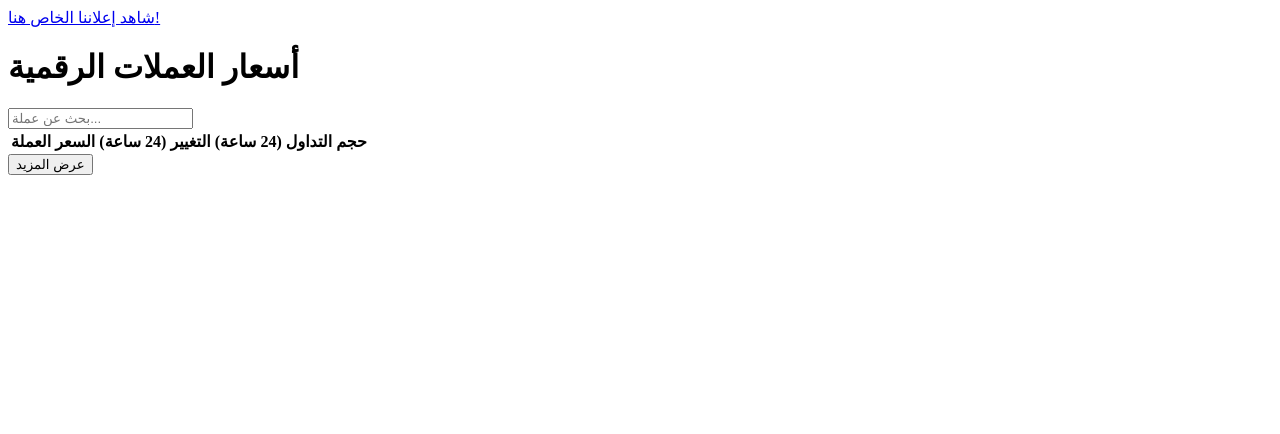
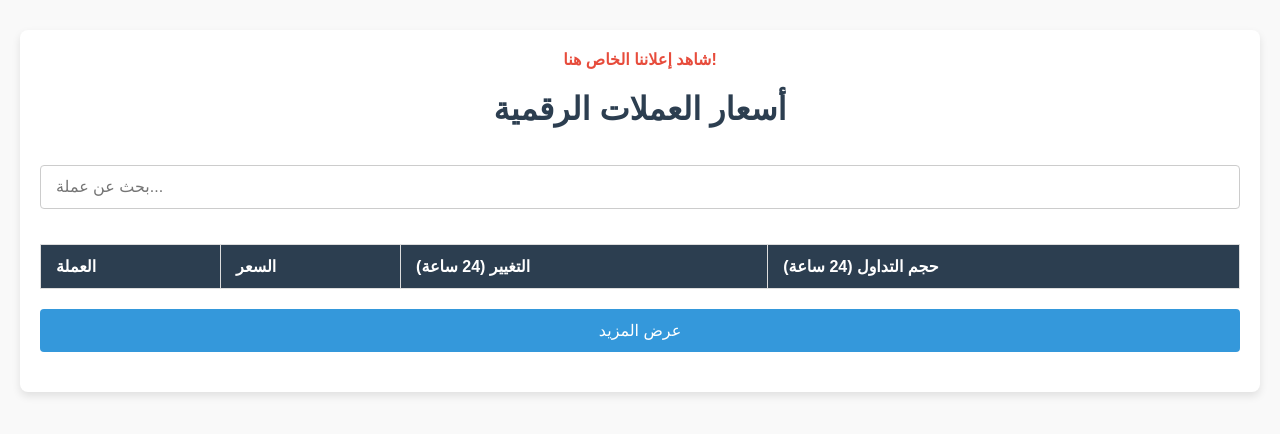
Before and after one commit to bitcoin-bit/Hot, a plain HTML site: page index.html in a window 1280 px wide. Drawn offline with Linux system fonts and the light colour scheme; no server answers.

Commit message:
Update index.html

```diff
--- a/index.html
+++ b/index.html
@@ -6,7 +6,105 @@
     <meta name="monetag" content="2d635d5e39c3e238716bd500277e6df6">
     <title>أسعار العملات الرقمية</title>
     <style>
-        /* يمكنك إضافة تنسيقات CSS هنا */
+        /* تنسيقات الصفحة */
+        body {
+            font-family: 'Arial', sans-serif;
+            background-color: #f9f9f9;
+            margin: 0;
+            padding: 0;
+            color: #333;
+        }
+
+        .container {
+            max-width: 1200px;
+            margin: 30px auto;
+            padding: 20px;
+            background-color: #ffffff;
+            border-radius: 8px;
+            box-shadow: 0 4px 8px rgba(0, 0, 0, 0.1);
+        }
+
+        h1 {
+            text-align: center;
+            color: #2c3e50;
+        }
+
+        input[type="text"] {
+            width: 100%;
+            padding: 12px 15px;
+            margin: 15px 0;
+            border: 1px solid #ccc;
+            border-radius: 4px;
+            box-sizing: border-box;
+            font-size: 16px;
+        }
+
+        input[type="text"]:focus {
+            border-color: #3498db;
+            outline: none;
+            box-shadow: 0 0 5px rgba(52, 152, 219, 0.5);
+        }
+
+        table {
+            width: 100%;
+            border-collapse: collapse;
+            margin-top: 20px;
+        }
+
+        table th, table td {
+            text-align: left;
+            padding: 12px 15px;
+            border: 1px solid #ddd;
+        }
+
+        table th {
+            background-color: #2c3e50;
+            color: white;
+        }
+
+        table tbody tr:nth-child(odd) {
+            background-color: #f2f2f2;
+        }
+
+        table tbody tr:nth-child(even) {
+            background-color: #ffffff;
+        }
+
+        table tbody tr:hover {
+            background-color: #d1ecf1;
+        }
+
+        button {
+            display: block;
+            width: 100%;
+            padding: 12px 15px;
+            margin: 20px 0;
+            background-color: #3498db;
+            color: white;
+            border: none;
+            border-radius: 4px;
+            font-size: 16px;
+            cursor: pointer;
+        }
+
+        button:hover {
+            background-color: #2980b9;
+        }
+
+        .ad {
+            text-align: center;
+            margin-bottom: 20px;
+        }
+
+        .ad a {
+            color: #e74c3c;
+            font-weight: bold;
+            text-decoration: none;
+        }
+
+        .ad a:hover {
+            text-decoration: underline;
+        }
     </style>
 </head>
 <body>
@@ -39,7 +137,6 @@
         const limit = 10;
         let lastFetchedData = [];
 
-        // دالة جلب البيانات من API
         function fetchData() {
             fetch(`https://api.coingecko.com/api/v3/coins/markets?vs_currency=usd&order=market_cap_desc&per_page=${limit}&page=${currentPage}&sparkline=false`)
                 .then(response => response.json())
@@ -56,7 +153,6 @@
                 .catch(error => console.error('Error fetching data:', error));
         }
 
-        // دالة لعرض البيانات في الجدول
         function displayData(data) {
             const tableBody = document.getElementById('tableBody');
             data.forEach(coin => {
@@ -71,7 +167,6 @@
             });
         }
 
-        // دالة لعرض العملات الجديدة في أعلى الجدول
         function displayNewCoins(newCoins) {
             const tableBody = document.getElementById('tableBody');
             newCoins.forEach(coin => {
@@ -87,7 +182,6 @@
             });
         }
 
-        // دالة البحث عن عملة معينة
         function searchCurrency() {
             const searchValue = document.getElementById('search').value.toLowerCase();
             const rows = document.querySelectorAll('#cryptoTable tbody tr');
@@ -118,7 +212,6 @@
             }
         }
 
-        // دالة لتحميل المزيد من البيانات
         function loadMoreData() {
             const loadMoreBtn = document.getElementById('loadMoreBtn');
             loadMoreBtn.disabled = true;
@@ -130,13 +223,10 @@
             });
         }
 
-        // تحديث البيانات بشكل دوري كل 10 ثوانٍ
         setInterval(fetchData, 10000);
-
-        // تحميل البيانات عند تحميل الصفحة
         window.onload = () => {
             fetchData();
         };
     </script>
 </body>
-    </html>
+</html>
```
